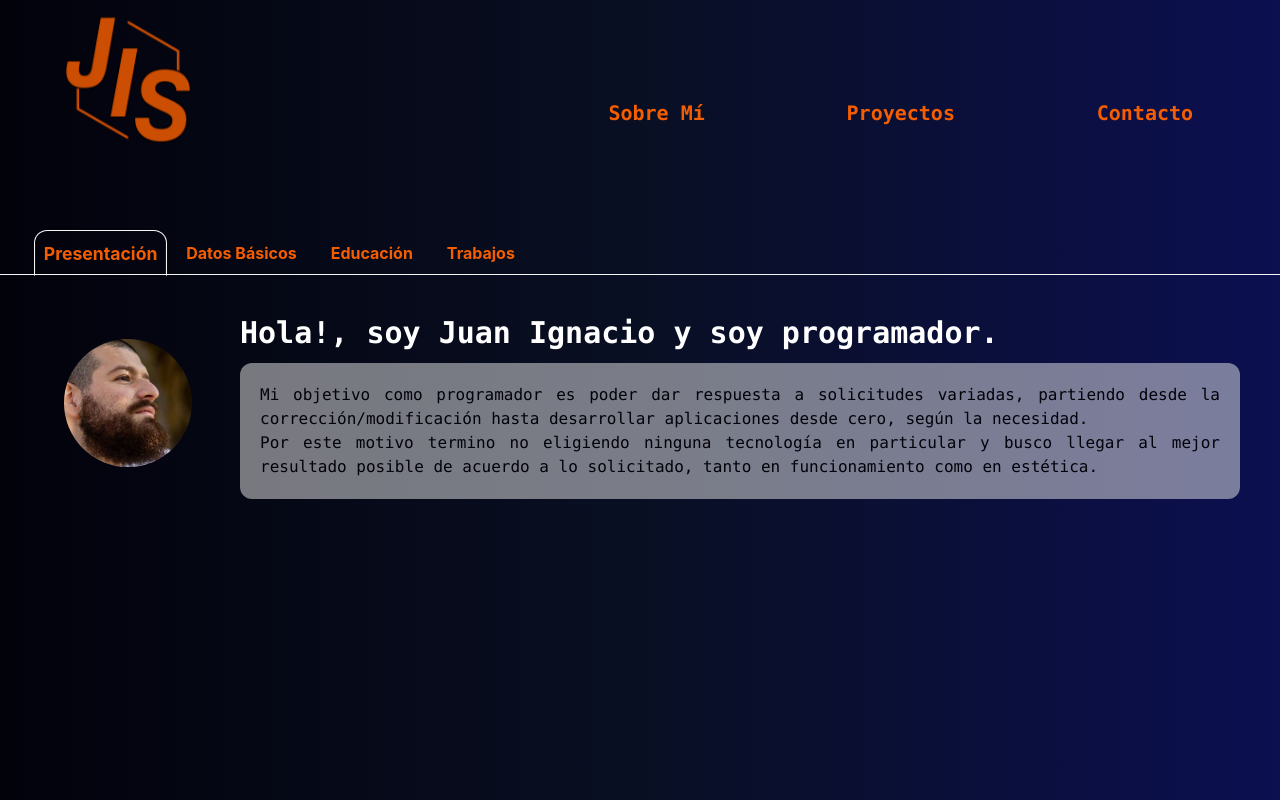
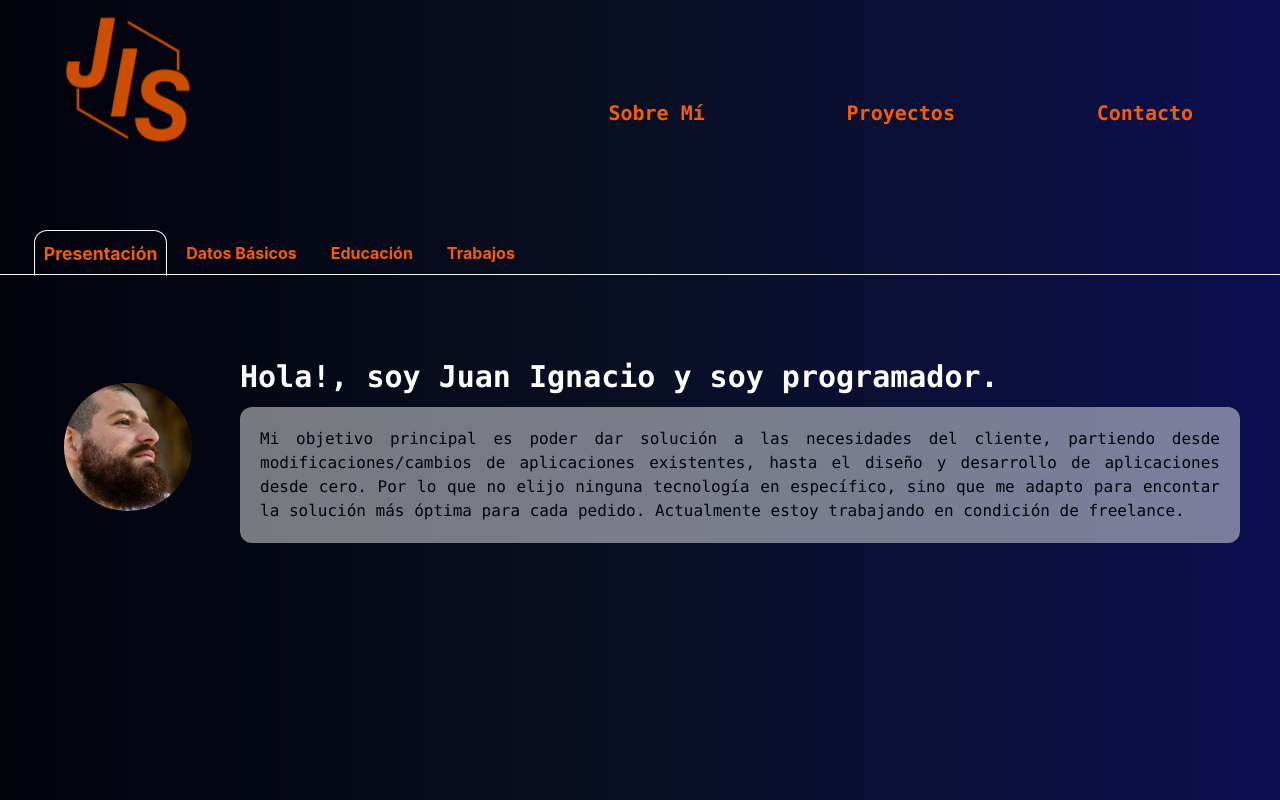
Before and after one commit to JISayago/portfolio, a React (Create React App) app: page / in a window 1280 px wide. Shown: the top 800 px of the page. Built offline with nearby package versions, Linux system fonts and the light colour scheme.

Commit message:
cambios pequeños

```diff
--- a/src/components/LinksSobreMi.jsx
+++ b/src/components/LinksSobreMi.jsx
@@ -7,7 +7,6 @@ export default function LinksSobreMi({cargarComponente}) {
         const clicked = document.getElementsByClassName('clicked')[0];
         if (clicked === undefined) { return };
         const link1 = document.getElementsByClassName(clicked.id)[0];
-        console.log(link1)
             link1.classList.add('sml:border-transparent');
             link1.classList.remove('clicked');
             link1.classList.remove('sml:border-smoke');
--- a/src/components/Paginate.jsx
+++ b/src/components/Paginate.jsx
@@ -1,11 +1,21 @@
-import React, { useState } from 'react';
+import React, { useEffect, useState } from 'react';
 import ReactPaginate from 'react-paginate';
 import ProyectoCard from "./ProyectoCard"
 import {AiOutlineArrowRight,AiOutlineArrowLeft} from 'react-icons/ai'
 
 // Example items, to simulate fetching from another resources.
 
-function PaginatedItems({ itemsPerPage, proyectList }) {
+function PaginatedItems({ buscar, itemsPerPage, proyectList }) {
+  const [current, setCurrent] = useState(0)
+  useEffect(() => {
+    if (buscar.length !== 0) {
+
+      const newOffset = (0 * itemsPerPage) % proyectList.length;
+      setItemOffset(newOffset);
+      setCurrent(0)
+    }
+   },[buscar])
+
   // Here we use item offsets; we could also use page offsets
   // following the API or data you're working with.
   const [itemOffset, setItemOffset] = useState(0);
@@ -14,15 +24,15 @@ function PaginatedItems({ itemsPerPage, proyectList }) {
   // (This could be items from props; or items loaded in a local state
   // from an API endpoint with useEffect and useState)
   const endOffset = itemOffset + itemsPerPage;
-  console.log(`Loading items from ${itemOffset} to ${endOffset}`);
+  /*console.log(/*`Loading items from ${itemOffset} to ${endOffset}`*/
   const currentProyects = proyectList.slice(itemOffset, endOffset);
   const pageCount = Math.ceil(proyectList.length / itemsPerPage);
+
 
   // Invoke when user click to request another page.
   const handlePageClick = (event) => {
     const newOffset = (event.selected * itemsPerPage) % proyectList.length;
-    console.log(
-      `User requested page number ${event.selected}, which is offset ${newOffset}`
+    console.log(`User requested page number ${event.selected}, which is offset ${newOffset}`
     );
     setItemOffset(newOffset);
   };
@@ -39,16 +49,11 @@ function PaginatedItems({ itemsPerPage, proyectList }) {
           breakLabel=".."
           pageRangeDisplayed={1}
           marginPagesDisplayed={1}
-        //pageClassName=""
-        //pageLinkClassName="page-link"
-        //previousLinkClassName="page-link"
-        //nextLinkClassName=""
-        //breakClassName="page-item"
-        //breakLinkClassName="page-link"
-        nextLabel=<AiOutlineArrowRight/>//>
-        previousLabel=<AiOutlineArrowLeft/>//<
+          nextLabel=<AiOutlineArrowRight />//>
+          previousLabel=<AiOutlineArrowLeft />//<
           onPageChange={handlePageClick}
           pageCount={pageCount}
+          forcePage={current}
           previousClassName="mt-1 text-dark-orange"
           nextClassName="mt-1 text-dark-orange"
           containerClassName=" flex flex-row p-3 bg-transparent text-dark-orange rounded-xl text-bold justify-between border-b border-b-dark-orange
--- a/src/components/ProyectoCard.jsx
+++ b/src/components/ProyectoCard.jsx
@@ -4,7 +4,6 @@ import { useNavigate } from 'react-router-dom'
 
 export default function ProyectoCard({ props  }) {
   const { id, imagen, imagenes, titulo, tecnologias, resumen, servicios, descripcion, repositorio } = props;
-  console.log(tecnologias)
   const [res, setRes] = useState("");
   const navigate = useNavigate();
 
--- a/src/pages/Proyectos.js
+++ b/src/pages/Proyectos.js
@@ -30,7 +30,7 @@ export default function Proyectos({props}) {
         {
           proyectList.length > 0
                         ?
-                   <PaginatedItems proyectList={proyectList} itemsPerPage={3}/>
+          <PaginatedItems buscar={buscar } proyectList={proyectList} itemsPerPage={3}/>
                         :
                         <Error404 props={mensaje}/>
         }
--- a/src/pages/sub-pages/DatosBasicos.js
+++ b/src/pages/sub-pages/DatosBasicos.js
@@ -6,6 +6,10 @@ import { BsBoxArrowUpRight } from 'react-icons/bs';
 
 
 function DatosBasicos() {
+  let fecha1 = new Date('1994/04/15');
+  let fecha2 = new Date()
+  let resta = fecha2 - fecha1;
+  let edad = Math.round(resta / (1000 * 60 * 60 * 24) / 365);
 
   const gitPath = 'https://github.com/JISayago';
   const linkPath = 'https://www.linkedin.com/in/juan-ignacio-sayago-749694191/';
@@ -35,9 +39,10 @@ function DatosBasicos() {
         </div>
       <ul className='list-disc text-base  p-4 text-white font-mono text-md w-110'>
 
-        <li className='m-1 mb-6 text-dark-orange'><label className='text-smoke font-bold'>Actualmente tengo x años y vivo en Yerba Buena, Tucumán, Argentina.</label></li>
+        <li className='m-1 mb-6 text-dark-orange'><label className='text-smoke font-bold'>Tengo {edad} años y vivo en Yerba Buena, Tucumán, Argentina.</label></li>
 
-        <li className='m-1 mb-6 text-dark-orange'><label className='text-smoke font-bold'>Actualmente estoy en el proceso de aprendizaje de React Native, ya que considero que es una tecnología muy práctica y solicitada.</label></li>
+        <li className='m-1 mb-6 text-dark-orange'><label className='text-smoke font-bold'>Actualmente me encuentro trabajando de manera freelance.</label></li>
+        <li className='m-1 mb-6 text-dark-orange'><label className='text-smoke font-bold'>Y también estoy en el proceso de aprendizaje de React Native, ya que considero que es una tecnología muy práctica y solicitada.</label></li>
         <li className='m-1 mb-6 text-dark-orange'>
         <button className='flex flex-row' onClick={(e) => handleRedirect(e, 1)}>
           <label className='flex text-smoke font-bold hover:text-dark-orange hover:scale-105 hover:underline'>
--- a/src/pages/sub-pages/Presentacion.js
+++ b/src/pages/sub-pages/Presentacion.js
@@ -3,7 +3,7 @@ import perfil from '../../images/moncho.jpg';
 
 function Presentacion() {
   return (
-    <div className='flex
+    <div className='flex mt-11
      mbl:flex-col mbl:p-8
      sml:flex-row sml:justify-between'>
       <img className='w-32 h-32 rounded-full flex
@@ -21,9 +21,10 @@ function Presentacion() {
         mbl:text-justify mbl:mt-3 mbl:bg-smoke-b mbl:text-dark-blue
         sml:text-justify
         '>
-              Mi objetivo como programador es poder dar respuesta a solicitudes variadas, partiendo desde la corrección/modificación hasta desarrollar aplicaciones desde cero, según la necesidad. <br />
-              Por este motivo termino no eligiendo ninguna tecnología en particular y busco llegar al mejor resultado posible de acuerdo a lo solicitado, tanto en funcionamiento como en estética.
-            </p>
+          Mi objetivo principal es poder dar solución a las necesidades del cliente, partiendo desde modificaciones/cambios de aplicaciones existentes, hasta el  diseño y desarrollo de aplicaciones desde cero.
+          Por lo que no elijo ninguna tecnología en específico, sino que me adapto para encontar la solución más óptima para cada pedido.
+          Actualmente estoy trabajando en condición de freelance.
+        </p>
         </div>
     </div>
   )
```
Lines whose indentation alone changed are shown as unchanged.
